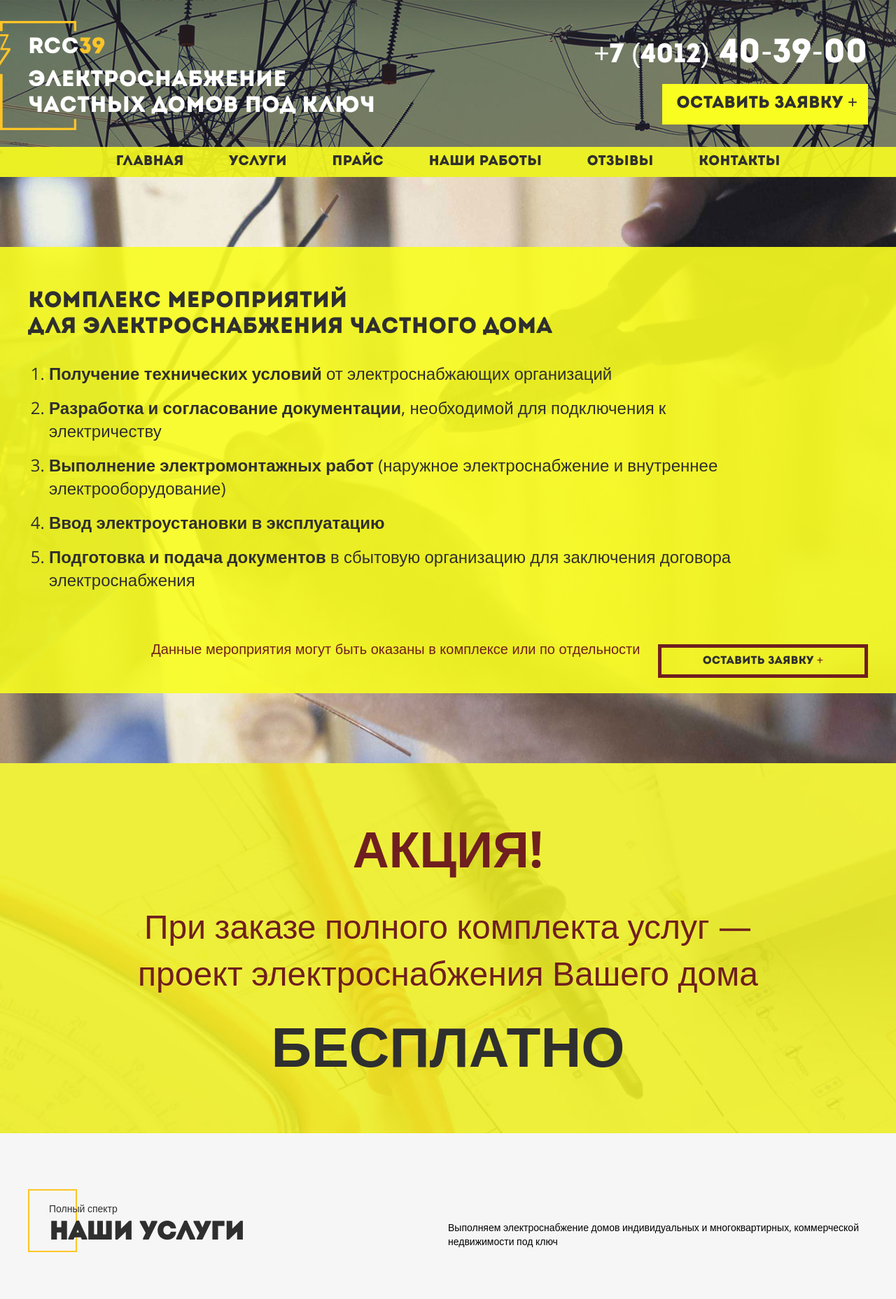
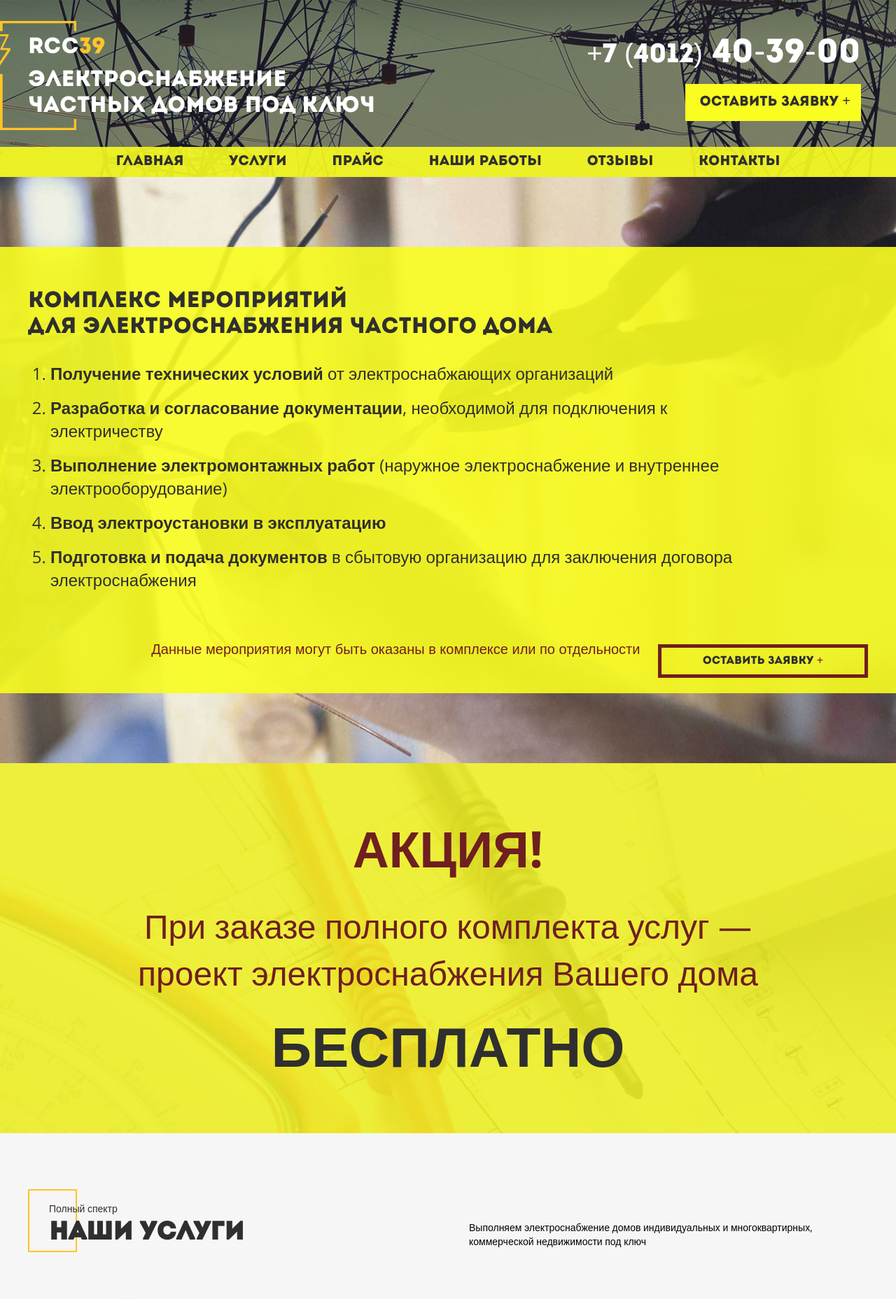
Before and after one commit to nigel-riss/rcc39, a PHP site: page / in a window 1280 px wide. Shown: the top 1857 px of the page at 70% size. Run offline with PHP 8.4, Linux system fonts and the light colour scheme.

Commit message:
Full adaptive finished

```diff
--- a/app/assets/sass/modules/_contact-item.scss
+++ b/app/assets/sass/modules/_contact-item.scss
@@ -5,6 +5,11 @@
 
     // typography
     font-size: 0;
+
+    @include atTabletsPortrait {
+        // box model
+        padding-left: 5px;
+    }
 
     &__icon {
         // box model
--- a/app/assets/sass/modules/_hero.scss
+++ b/app/assets/sass/modules/_hero.scss
@@ -8,7 +8,7 @@
 
     @include atTabletsLandscape {
         // box model
-        padding: 100px 0;
+        padding: 60px 30px;
 
         // visual
         background-image: url('../../assets/img/hero-bg.jpg');
@@ -16,9 +16,22 @@
         background-size: cover;
     }
 
+    @include atDesktop {
+        // box model
+        padding: 100px 0;
+    }
+
     &__content {
         // box model
         margin: 0 auto;
+
+        @include atTabletsLandscape {
+            // box model
+            padding: 40px 30px;
+
+            // visual
+            background-color: rgba($mainYellow, 0.9);
+        }
 
 
         @include atDesktop {
@@ -62,7 +75,7 @@
 
         // box model
         padding: 0;
-        padding-left: 10px;
+        padding-left: 14px;
         margin: 0;
 
         // typography
@@ -122,7 +135,7 @@
         // box model
         padding: 0;
         margin: 30px 0;
-        padding-left: 30px;
+        padding-left: 32px;
     }
 
     &__item {
--- a/app/assets/sass/modules/_main-nav.scss
+++ b/app/assets/sass/modules/_main-nav.scss
@@ -36,12 +36,26 @@
 
         // typography
         color: $copyDark;
-        font-family: $mainFont;
-        font-size: 1.5rem;
-        text-transform: uppercase;
         font-family: $captionFont;
         font-size: 1.25rem;
+        text-transform: uppercase;
+        text-decoration: none;
 
-        text-decoration: none;
+        @include atTabletsPortrait {
+            // box model
+            padding: 10px 25px;
+
+            // typography
+            font-size: 1rem;
+        }
+
+        @include atDesktop {
+            // box model
+            display: block;
+            padding: 10px 30px;
+
+            // typography
+            font-size: 1.25rem;
+        }
     }
 }
--- a/app/assets/sass/modules/_service.scss
+++ b/app/assets/sass/modules/_service.scss
@@ -1,6 +1,12 @@
 .service {
     // box model
     padding-bottom: 40px;
+
+    @include atTabletsPortrait {
+        // box model
+        padding: 0 15px;
+        padding-bottom: 40px;
+    }
 
     &__icon {
         // box model
--- a/app/assets/sass/modules/_site-footer.scss
+++ b/app/assets/sass/modules/_site-footer.scss
@@ -18,8 +18,14 @@
 
     &__contacts {
         // box model
+        padding-left: 10px;
         padding-top: 30px;
         // border: 1px solid red;
+
+        @include atTabletsPortrait {
+            // box model
+            // padding-left: 20px;
+        }
 
         @include atTabletsLandscape {
             // box model
--- a/app/assets/sass/modules/_site-header.scss
+++ b/app/assets/sass/modules/_site-header.scss
@@ -230,6 +230,11 @@
 
         // visual
 
+        @include atTabletsLandscape{
+            // box model
+            padding-bottom: 40px;
+        }
+
         @include atDesktop {
             // box model
             padding: 10px 0;
@@ -243,6 +248,7 @@
     &__contacts {
         // box model
         padding-top: 50px;
+        padding-right: 10px;
 
         // typography
         color: #ffffff;
@@ -251,10 +257,12 @@
         @include atTabletsPortrait {
             // box model
             float: right;
+            padding-top: 20px;
         }
 
         @include atDesktop {
-
+            // box model
+            padding-top: 50px;
         }
     }
 
@@ -298,7 +306,8 @@
         }
 
         @include atTabletsLandscape {
-
+            // typography
+            font-size: 1.25rem;
         }
     }
 }
--- a/app/assets/sass/modules/_site-section.scss
+++ b/app/assets/sass/modules/_site-section.scss
@@ -24,6 +24,12 @@
         // typography
         font-size: 0;
 
+        @include atTabletsPortrait {
+            // box model
+            padding: 0 15px;
+            padding-bottom: 60px;
+        }
+
         @include atDesktop {
             // box model
         }
@@ -46,6 +52,7 @@
         color: $copyDark;
         font-family: $captionFont;
         font-size: 1.5rem;
+        // border: 1px solid red;
 
         @include atTabletsPortrait {
             // box model
@@ -105,11 +112,13 @@
         font-size: 0.875rem;
         font-weight: 400;
         line-height: 1.4;
+        // border: 1px solid red;
 
         @include atTabletsPortrait {
             // box model
             display: inline-block;
             vertical-align: bottom;
+            padding-left: 30px;
             // padding-top: 10px;
             width: 50%;
         }
--- a/app/assets/sass/modules/_wrapper.scss
+++ b/app/assets/sass/modules/_wrapper.scss
@@ -2,6 +2,11 @@
     // box model
     margin: 0 auto;
     padding: 0 15px;
+
+    @include atTabletsPortrait {
+        // box model
+        // padding: 0 20px;
+    }
 
     @include atDesktop {
         // box model
--- a/app/temp/styles/styles.css
+++ b/app/temp/styles/styles.css
@@ -556,11 +559,16 @@ html {
         font-size: 2rem; } }
   .site-header__contacts {
     padding-top: 50px;
+    padding-right: 10px;
     color: #ffffff;
     text-align: right; }
     @media (min-width: 700px) {
       .site-header__contacts {
-        float: right; } }
+        float: right;
+        padding-top: 20px; } }
+    @media (min-width: 1200px) {
+      .site-header__contacts {
+        padding-top: 50px; } }
   .site-header__phone {
     padding-bottom: 5px;
     color: #ffffff;
@@ -584,6 +592,9 @@ html {
       .site-header__button {
         display: inline-block;
         font-size: 1.5rem; } }
+    @media (min-width: 900px) {
+      .site-header__button {
+        font-size: 1.25rem; } }
 
 .main-nav {
   margin: 0 auto; }
@@ -659,7 +684,7 @@ html {
   .hero__list {
     padding: 0;
     margin: 30px 0;
-    padding-left: 30px; }
+    padding-left: 32px; }
   .hero__item {
     padding-bottom: 15px;
     color: #2f2f2f;
@@ -715,6 +740,10 @@ html {
   .site-section__header {
     padding-bottom: 60px;
     font-size: 0; }
+    @media (min-width: 700px) {
+      .site-section__header {
+        padding: 0 15px;
+        padding-bottom: 60px; } }
   .site-section__title {
     position: relative;
     z-index: 1;
@@ -763,10 +792,15 @@ html {
       .site-section__subtitle {
         display: inline-block;
         vertical-align: bottom;
+        padding-left: 30px;
         width: 50%; } }
 
 .service {
   padding-bottom: 40px; }
+  @media (min-width: 700px) {
+    .service {
+      padding: 0 15px;
+      padding-bottom: 40px; } }
   .service__icon {
     float: left;
     width: 30px;
```
Also changed, not shown: other parts of app/temp/styles/styles.css (+26 -5 lines).
